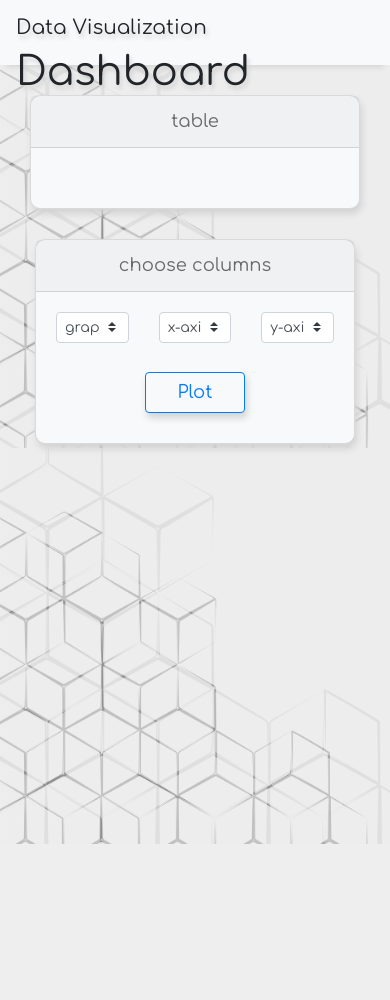
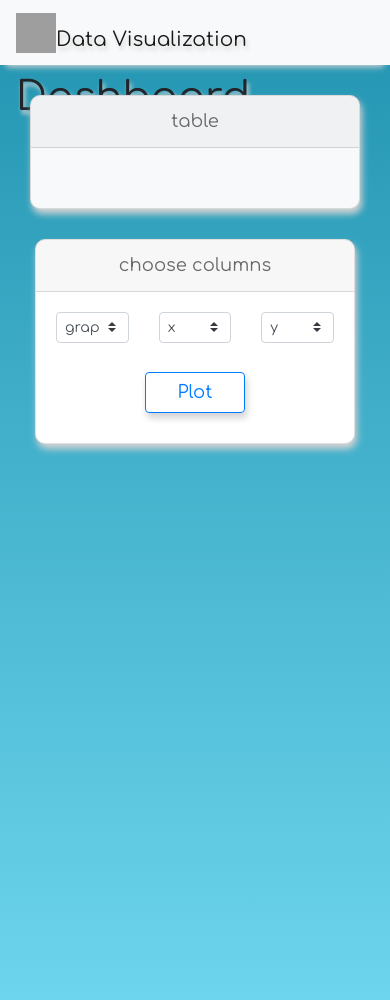
Before and after one commit to shanmukmichael/analytics_dashboard, a Flask app: template templates/dashboard.html in a window 390 px wide. Before the commit the page ends 844 px from the top, so only its background shows below. Run offline with Flask 2, Linux system fonts and the light colour scheme; the template is opened without the code that fills it, so the values that code supplies are empty; some libraries are stand-ins or nearby versions; grey boxes are pictures that could not be loaded.

Commit message:
Update dashboard.html

```diff
--- a/templates/dashboard.html
+++ b/templates/dashboard.html
@@ -1,18 +1,30 @@
 <!DOCTYPE html>
-    <html>
+<html lang="en">
 <head>
+    <meta http-equiv="content-type" content="text/html" ; charset="UTF-8">
+    <meta name="viewport" content="width=device-width, initial-scale=1.0" shrink-to-fit=no>
     <title>{% block title %} Data Visualization{% endblock %}</title>
+    <link rel="shortcut icon" type="image/png" href="{{ url_for('static', filename='logo.png') }}"/>
     <link href='https://fonts.googleapis.com/css?family=Comfortaa' rel='stylesheet'>
+    <link href='https://fonts.googleapis.com/css?family=Anonymous Pro' rel='stylesheet'>
     <link rel="stylesheet" href="https://stackpath.bootstrapcdn.com/bootstrap/4.3.1/css/bootstrap.min.css">
 </head>
+<script src="https://code.jquery.com/jquery-3.3.1.slim.min.js"></script>
+<script src="https://cdnjs.cloudflare.com/ajax/libs/popper.js/1.14.7/umd/popper.min.js"></script>
+<script src="https://stackpath.bootstrapcdn.com/bootstrap/4.3.1/js/bootstrap.min.js"></script>
 
-    <body class="bg-light"  style=" background-image: url({{ url_for('static', filename='bg3.jpg') }}) ;
-              background-size: cover;   font-family: 'Comfortaa';font-size: 22px;">
-        <nav class="navbar navbar-light bg-light">
-      <a class="navbar-brand" style="text-shadow: 2px 4px 4px lightgray" >Data Visualization</a>
-            <div><h1 style="text-shadow: 2px 4px 4px lightgray" >Dashboard</h1></div>
+<header id="header">
+    <nav class="navbar navbar-light bg-light display-6">
+        <a class="navbar-brand logo_h" style="text-shadow: 2px 4px 4px lightgray" href="{{ url_for('index') }}">
+            <img style="margin-bottom: 15px;width: 40px;height: 40px;"
+                 src="{{ url_for('static', filename='logo.png') }}" alt="">Data Visualization</a>
+        <div><h1 style="text-shadow: 2px 4px 4px lightgray">Dashboard</h1></div>
     </nav>
-
+</header>
+<body   class="bg-light">
+<video id="videoBG" poster="{{ url_for('static', filename='poster.JPG') }}" autoplay muted loop>
+    <source src="{{ url_for('static', filename='video.mp4') }}" type="video/mp4">
+</video>
 <div class="card bg-light mb-1" style="box-shadow: 2px 5px 7px lightgrey;
          border-radius: 10px;size: auto;
         height: auto;width: auto;margin: 30px;max-width:90rem;font-size: small;
@@ -25,47 +37,52 @@
     </div>
 </div>
 <center>
-        <div class="card bg-light mb-1" style="box-shadow: 2px 5px 7px lightgrey; border-radius: 10px;
+    <div class="card" style="box-shadow: 2px 5px 7px lightgrey; border-radius: 10px;
         alignment: center;
         margin:30px; max-width: 20rem; font-size: small;
         color: dimgrey;" align="center">
         <div class="card-header" style="font-size: large">choose columns</div>
         <div class="card-body" style="width: auto;height: auto">
-
             <form class="" action="graph" method="post">
                 <div class="row">
                     <div class="col">
-         <select class="custom-select custom-select-sm"  name="graph"  >
-            <option selected>graphs</option>
+                        <select class="custom-select custom-select-sm" name="graph">
+                            <option selected>graph</option>
                             {% for i in graph_list %}
                                 <option value="{{ i }}">{{ i }}</option>
                             {% endfor %}
                         </select>
                     </div>
                     <div class="col">
-                  <select class="custom-select custom-select-sm"  name="x-axiss"  >
-            <option selected>x-axis</option>
+                        <select class="custom-select custom-select-sm" name="x-axiss">
+                            <option selected>x</option>
                             {% for i in col_list %}
                                 <option value="{{ i }}">{{ i }}</option>
                             {% endfor %}
                         </select>
                     </div>
                     <div class="col">
-              <select class="custom-select custom-select-sm"  name="y-axiss" >
-            <option selected>y-axis</option>
+                        <select class="custom-select custom-select-sm" name="y-axiss">
+                            <option selected>y</option>
                             {% for i in col_list %}
                                 <option value="{{ i }}">{{ i }}</option>
                             {% endfor %}
                         </select>
                     </div>
-          </div><br>
-              <div class="text-center"><button class="btn btn-outline-primary"
-                style="font-size:large;width: 100px;size:50px ;margin:10px ;box-shadow: 2px 5px 7px  lightgray"
-               type="submit">Plot</button></div>
+                </div>
+                <br>
+                <div class="text-center">
+                    <button class="btn btn-outline-primary"
+                            style="font-size:large;width: 100px;size:50px ;margin:10px ;
+                            box-shadow: 2px 5px 7px  lightgray"
+                            type="submit">Plot
+                    </button>
+                </div>
             </form>
         </div>
     </div>
 </center>
+
 </body>
 </html>
 
@@ -74,5 +91,38 @@
         height: 65px;
         box-shadow: 0 8px 6px -6px lightgrey;
     }
+    body{
+        background-image: linear-gradient(#2193b0, #6dd5ed) ;
+        background-size: cover;   font-family: 'Comfortaa';font-size: 22px;"
+    }
+            #videoBG {
+        position: fixed;
+        z-index: -1;
+    }
+       @media (min-aspect-ratio: 16/9) {
+        #videoBG {
+            width: 100%;
+            height: auto;
+        }
+    }
+
+    @media (max-aspect-ratio: 16/9) {
+        #videoBG {
+            width: 100%;
+            height: auto;
+        }
+    }
+
+    @media (max-width: 767px) {
+        #videoBG {
+            display: none;
+        }
+
+        body {
+            background: url{{ url_for('static', filename='poster.JPG') }};
+            background-size: cover;
+            min-height: 1000px;
+        }
+    }
 
 </style>
```
Lines whose indentation alone changed are shown as unchanged.
